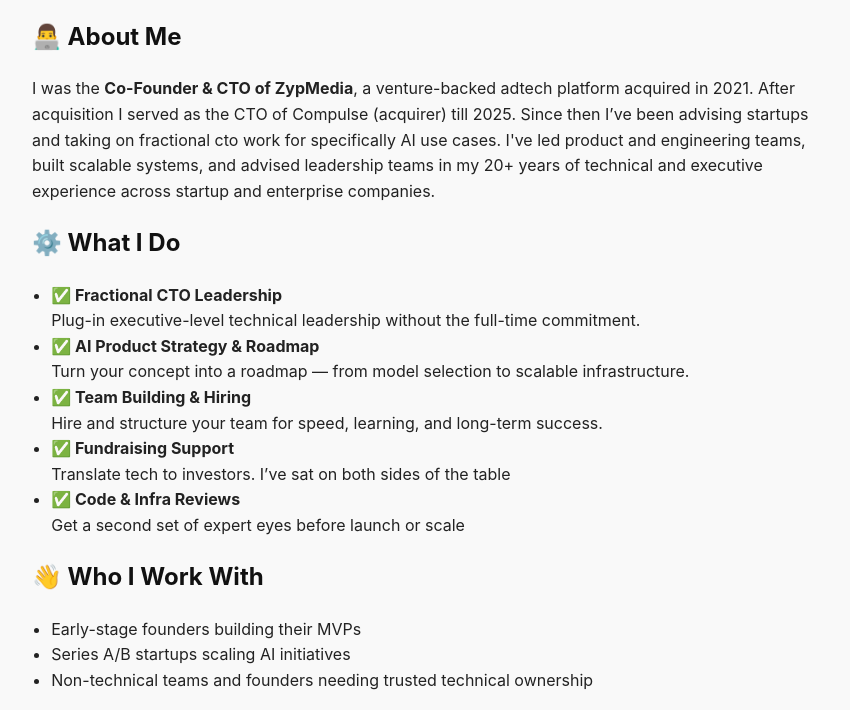
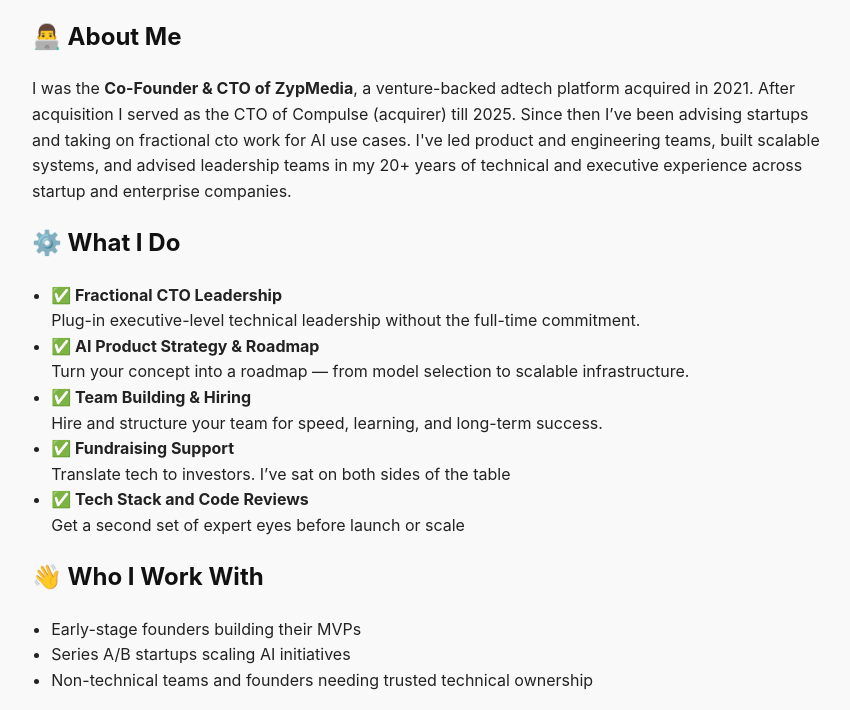
Before and after one commit to ramandeepahujasf/ramandeepahujasf.github.io, a plain HTML site: page index.html in a window 1280 px wide. Shown: the part 76-786 px from the top of the page, without its empty margins (208-1058 px from the left). Drawn offline with Linux system fonts and the light colour scheme.

Commit message:
Updating index.html

```diff
--- a/index.html
+++ b/index.html
@@ -47,7 +47,7 @@
   </header>
   <section>
     <h2>👨‍💻 About Me</h2>
-    <p>I was the <strong>Co-Founder & CTO of ZypMedia</strong>, a venture-backed adtech platform acquired in 2021. After acquisition I served as the CTO of Compulse (acquirer) till 2025. Since then I’ve been advising startups and taking on fractional cto work for specifically AI use cases. I've led product and engineering teams, built scalable systems, and advised leadership teams in my 20+ years of technical and executive experience across startup and enterprise companies.</p>
+    <p>I was the <strong>Co-Founder & CTO of ZypMedia</strong>, a venture-backed adtech platform acquired in 2021. After acquisition I served as the CTO of Compulse (acquirer) till 2025. Since then I’ve been advising startups and taking on fractional cto work for AI use cases. I've led product and engineering teams, built scalable systems, and advised leadership teams in my 20+ years of technical and executive experience across startup and enterprise companies.</p>
   </section>
   <section>
     <h2>⚙️ What I Do</h2>
@@ -60,7 +60,7 @@
       Hire and structure your team for speed, learning, and long-term success.
       <li><strong>✅ Fundraising Support</strong></li>
       Translate tech to investors. I’ve sat on both sides of the table
-      <li><strong>✅ Code & Infra Reviews</strong></li>
+      <li><strong>✅ Tech Stack and Code Reviews</strong></li>
       Get a second set of expert eyes before launch or scale
     </ul>
   </section>
```
